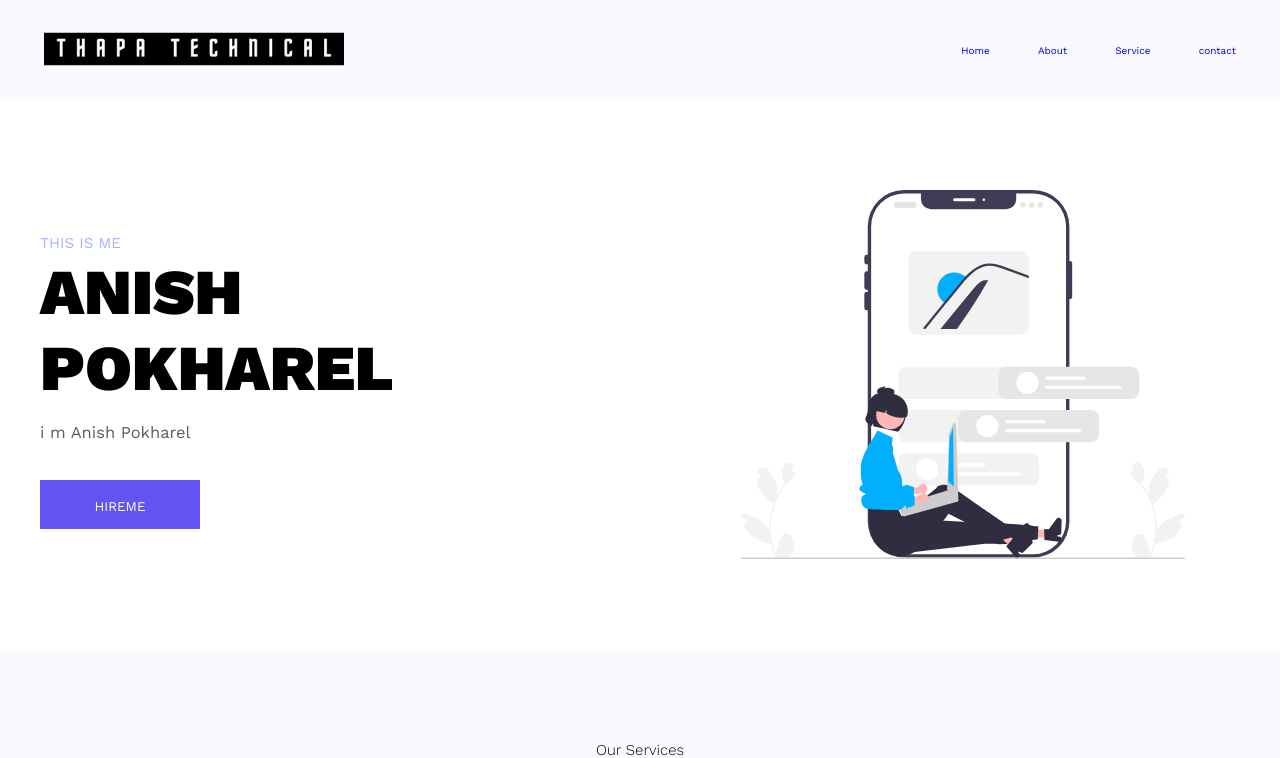
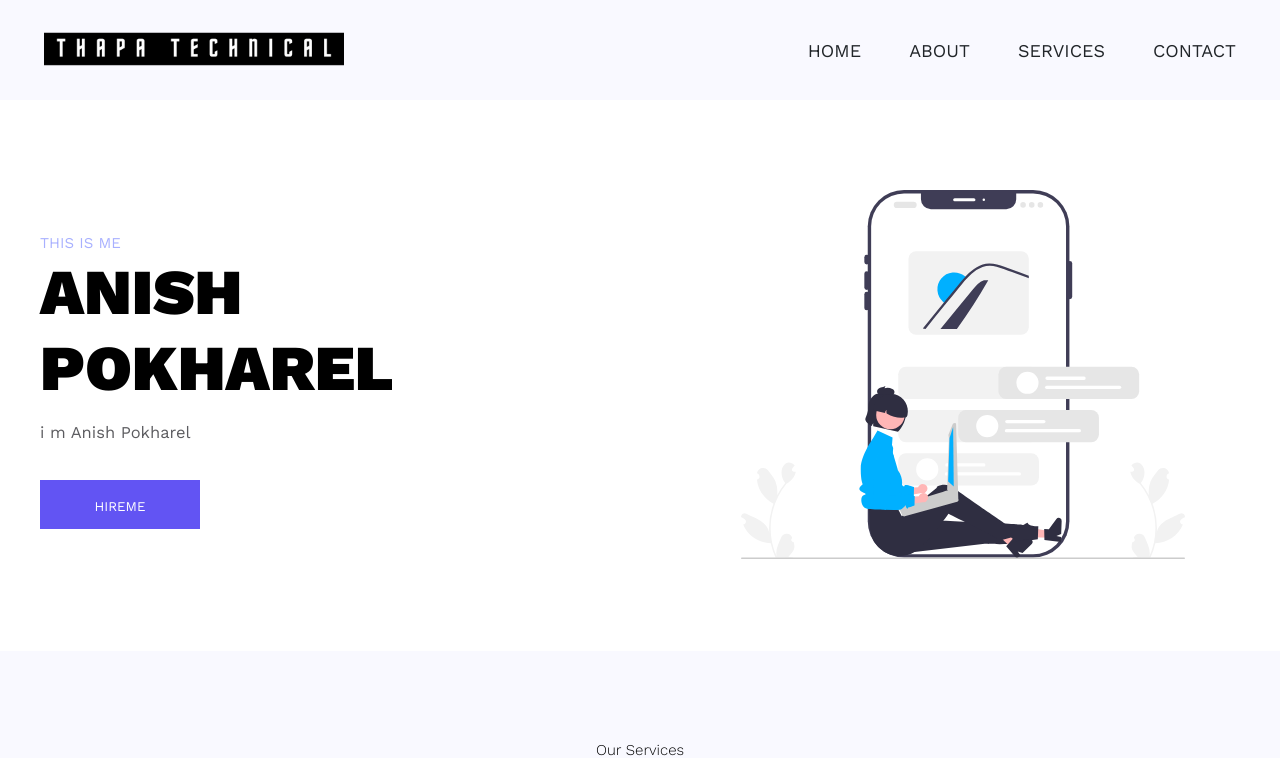
Before and after one commit to anish-pokharel/newwebsite, a React (Vite) app: page / in a window 1280 px wide. Shown: the top 758 px of the page. Built offline with nearby package versions, Linux system fonts and the light colour scheme.

Commit message:
navbar complete

```diff
--- a/src/GlobalStyle.jsx
+++ b/src/GlobalStyle.jsx
@@ -13,6 +13,10 @@ export const GlobalStyle = createGlobalStyle`
     font-size: 62.5%;
     /* scroll-behavior: smooth; */
     /* 1rem = 10px */
+    overflow-x: hidden;
+  }
+  body{
+
     overflow-x: hidden;
   }
   body::-webkit-scrollbar {
--- a/src/components/Nav.jsx
+++ b/src/components/Nav.jsx
@@ -7,36 +7,58 @@ const Nav = () => {
   const [openMenu, setOpenMenu] = useState(false);
   return (
     <NavBar>
-      <div className="menuIcon">
+      <div className={openMenu ? "menuIcon active" : "menuIcon"}>
         <ul className="navbar-list">
           <li>
-            <NavLink className="navbar-links" to={"/"}>
+            <NavLink
+              className="navbar-link"
+              onClick={() => setOpenMenu(false)}
+              to="/"
+            >
               Home
             </NavLink>
           </li>
           <li>
-            <NavLink className="navbar-links" to={"/about"}>
+            <NavLink
+              className="navbar-link"
+              onClick={() => setOpenMenu(false)}
+              to="/about"
+            >
               About
             </NavLink>
           </li>
           <li>
-            <NavLink className="navbar-links" to={"/service"}>
-              Service
+            <NavLink
+              className="navbar-link"
+              onClick={() => setOpenMenu(false)}
+              to="/service"
+            >
+              Services
             </NavLink>
           </li>
           <li>
-            <NavLink className="navbar-links" to={"/contact"}>
-              contact
+            <NavLink
+              className="navbar-link"
+              onClick={() => setOpenMenu(false)}
+              to="/contact"
+            >
+              Contact
             </NavLink>
           </li>
-          <div className="mobile-navbar-btn">
-            <CgMenu name="menu-outline" className="mobile-nav-icon" />
-            <CgCloseR
-              name="close-outline"
-              className="close-outline mobile-nav-icon"
-            />
-          </div>
         </ul>
+        {/* //nav icon */}
+        <div className="mobile-navbar-btn">
+          <CgMenu
+            name="menu-outline"
+            className="mobile-nav-icon"
+            onClick={() => setOpenMenu(true)}
+          />
+          <CgCloseR
+            name="close-outline"
+            className="close-outline mobile-nav-icon"
+            onClick={() => setOpenMenu(false)}
+          />
+        </div>
       </div>
     </NavBar>
   );
@@ -47,22 +69,20 @@ const NavBar = styled.nav`
   .navbar-list {
     display: flex;
     gap: 4.8rem;
-
     li {
       list-style: none;
-      .navbar-links {
-        $:link,
-        $:visited {
+      .navbar-link {
+        &:link,
+        &:visited {
           display: inline-block;
           text-decoration: none;
           font-size: 1.8rem;
-          text-transformation: uppercase;
+          text-transform: uppercase;
           color: ${({ theme }) => theme.colors.black};
           transition: color 0.3s linear;
         }
-
         &:hover,
-        &active {
+        &:active {
           color: ${({ theme }) => theme.colors.helper};
         }
       }
@@ -87,9 +107,7 @@ const NavBar = styled.nav`
         color: ${({ theme }) => theme.colors.black};
       }
     }
-
-    // hide orginal navbarlist
-
+    /* hide the original nav menu  */
     .navbar-list {
       width: 100vw;
       height: 100vh;
@@ -103,8 +121,8 @@ const NavBar = styled.nav`
       flex-direction: column;
       text-align: center;
       transform: translateX(100%);
-      // visibility: hidden;
-      // opacity: 0;
+      visibility: hidden;
+      opacity: 0;
       li {
         .navbar-link {
           &:link,
@@ -118,7 +136,6 @@ const NavBar = styled.nav`
         }
       }
     }
-
     .active .mobile-nav-icon {
       display: none;
       font-size: 4.2rem;
@@ -131,6 +148,12 @@ const NavBar = styled.nav`
     .active .close-outline {
       display: inline-block;
     }
+    .active .navbar-list {
+      visibility: visible;
+      opacity: 1;
+      transform: translateX(0);
+      z-index: 999;
+    }
   }
 `;
 export default Nav;
```
